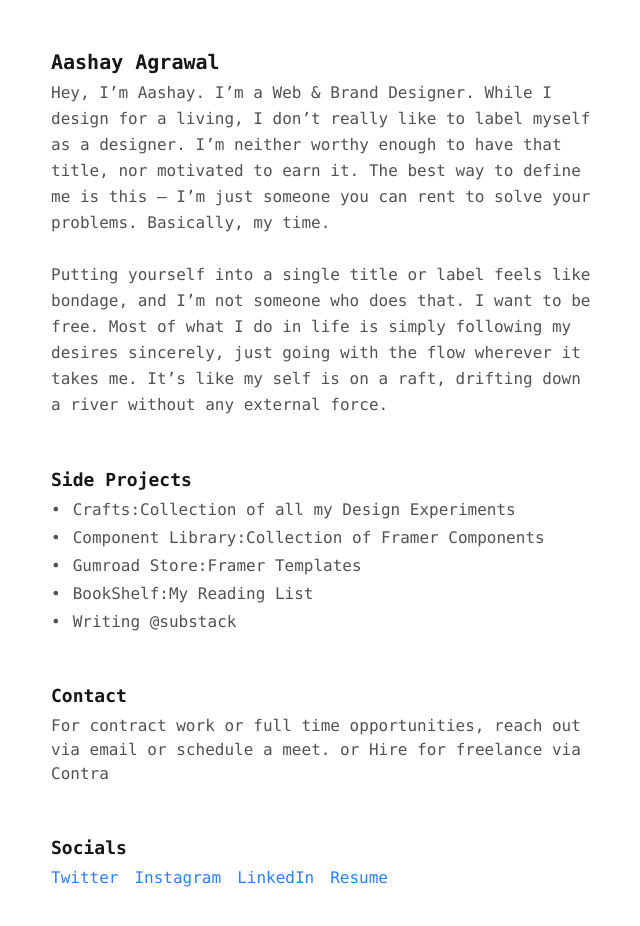
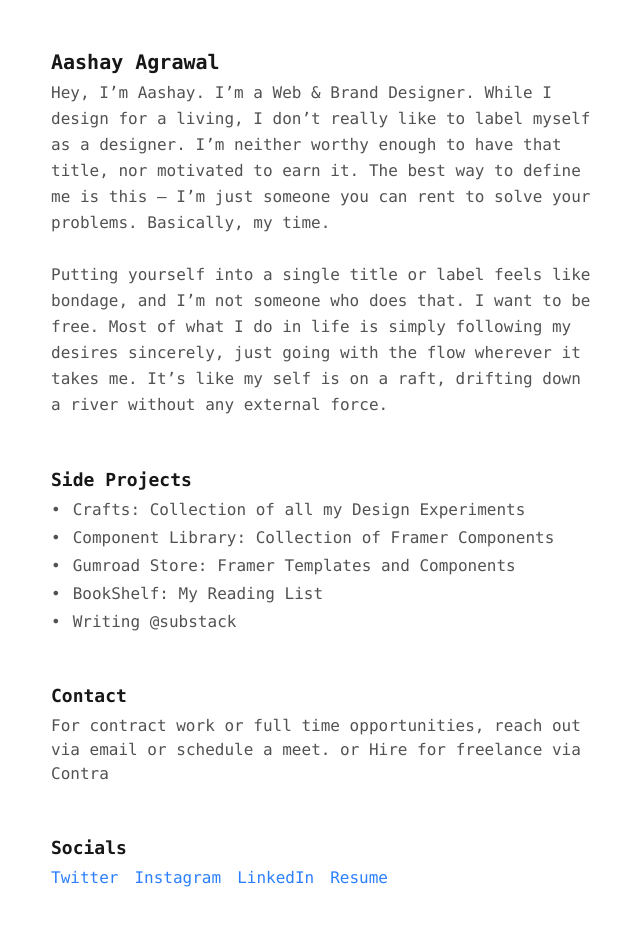
Before and after one commit to Aashay-Agrawal/cv, a Next.js app: page / in a window 1280 px wide. Shown: the top 926 px of the page, without its empty margins (317-957 px from the left). Built offline with nearby package versions, Linux system fonts and the light colour scheme; a web font is replaced by a local one.

Commit message:
some fixes

```diff
--- a/src/app/layout.tsx
+++ b/src/app/layout.tsx
@@ -21,7 +21,7 @@ const cascadiaMono = Cascadia_Mono({
 
 export const metadata: Metadata = {
   title: "Aashay Agrawal",
-  description: "Portfolio",
+  description: "Web & Brand Designer",
   icons: {
     icon: "/favicon.png",
   },
--- a/src/app/page.tsx
+++ b/src/app/page.tsx
@@ -24,20 +24,20 @@ const ProjectsSection = memo(() => {
   const projects = [
     {
       href: "https://aashay.framer.website",
-      title: "Crafts:Collection of all my Design Experiments",
+      title: "Crafts: Collection of all my Design Experiments",
     },
     {
       href: "404",
-      title: "Component Library:Collection of Framer Components",
+      title: "Component Library: Collection of Framer Components",
     },
     {
       href: "https://aashayagrawal.gumroad.com/",
-      title: "Gumroad Store:Framer Templates",
+      title: "Gumroad Store: Framer Templates and Components",
     },
 
     {
       href: "https://aashay.framer.website/books",
-      title: "BookShelf:My Reading List",
+      title: "BookShelf: My Reading List",
     },
     {
       href: "https://aashayagrawal.substack.com/",
```
Also changed, not shown: public/favicon.png.
